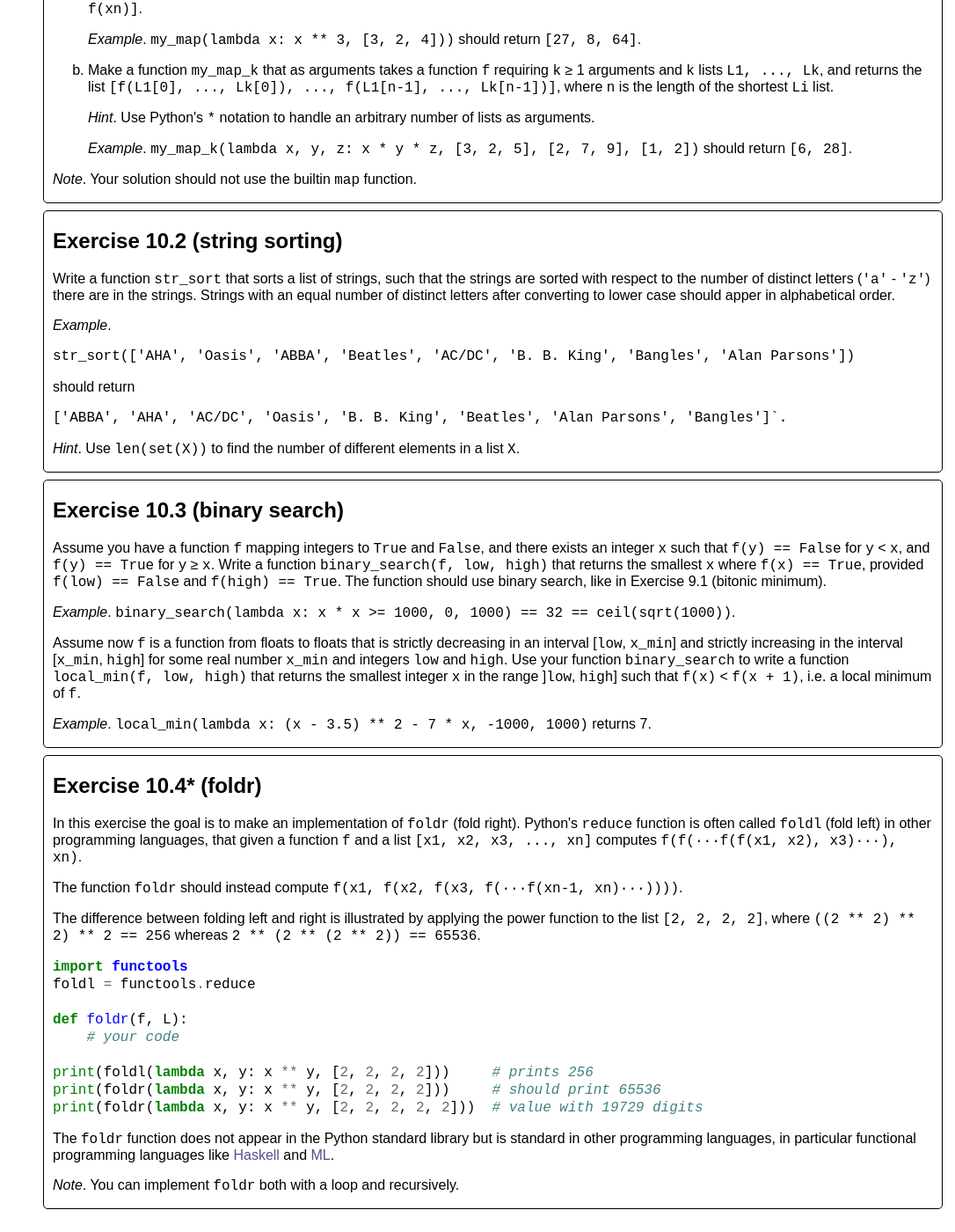
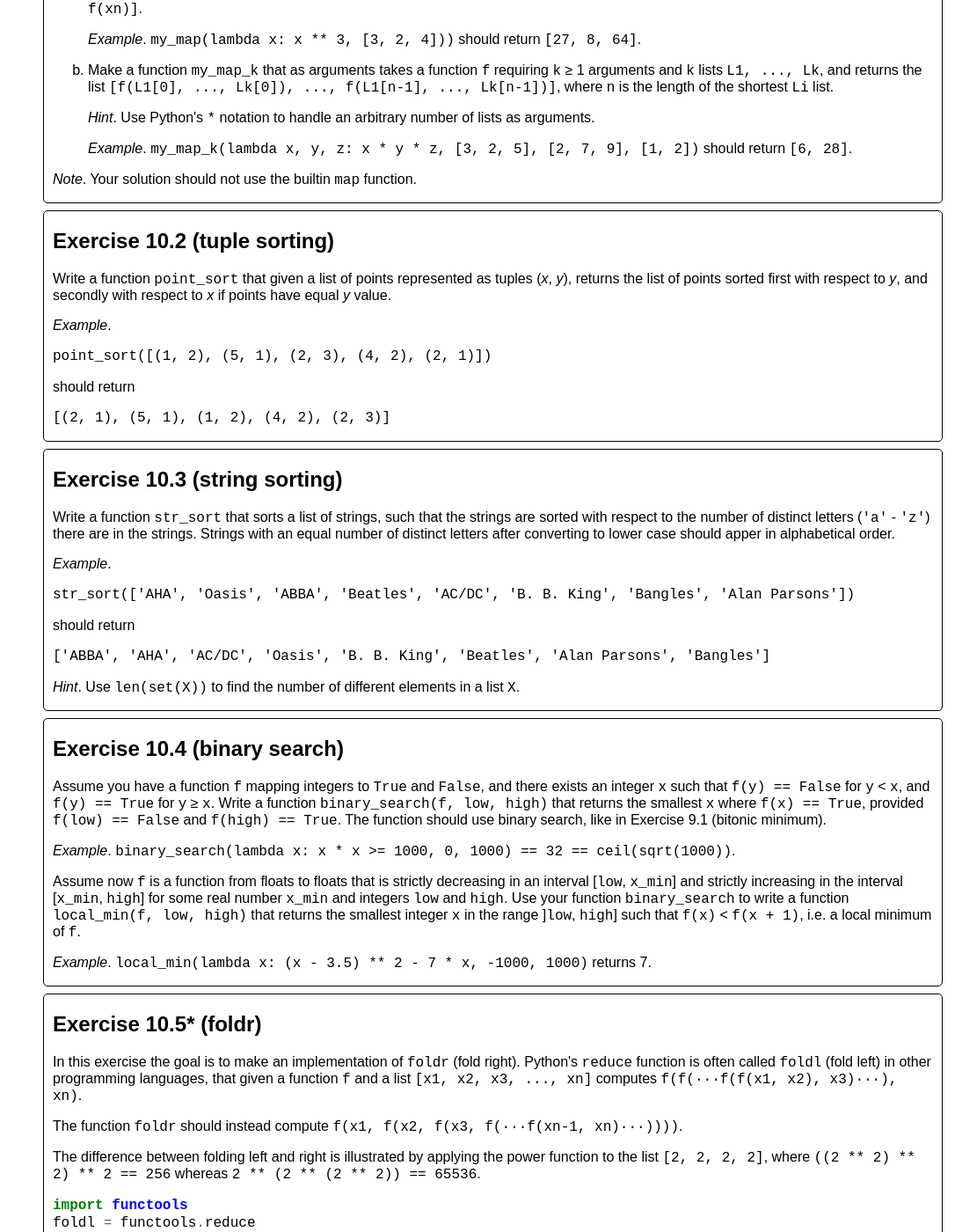
Before and after one commit to gsbrodal/gsbrodal.github.io, a Jekyll site: the page built from ipsa/exercises.html, in a window 1280 px wide and 1400 px high, scrolled down 20536 px. Shown: the whole window at 88% size, without its empty margins (194-1280 px from the left). Built offline with Jekyll 4.4.1, drawn with Linux system fonts in a browser that asks for light colours.

Commit message:
exercises.html all-slides.pdf lambda.pdf lambda.pptx

```diff
--- a/ipsa/exercises.html
+++ b/ipsa/exercises.html
@@ -889,20 +889,31 @@ length <em>i</em> with the column positions for the queens in the <em>i</em> fir
 <p><em>Note</em>. Your solution should not use the builtin <code>map</code> function.</p>
 </div>
 <div class="exercise">
-<h2>Exercise 10.2 (string sorting)</h2>
+<h2>Exercise 10.2 (tuple sorting)</h2>
+<p>Write a function <code>point_sort</code> that given a list of points represented as tuples (<em>x</em>, <em>y</em>), returns the list of points sorted first with respect to <em>y</em>, and secondly with respect to <em>x</em> if points have equal <em>y</em> value.</p>
+<p><em>Example</em>.</p>
+<div class="codehilite"><pre><span></span><code>point_sort([(1, 2), (5, 1), (2, 3), (4, 2), (2, 1)])
+</code></pre></div>
+
+<p>should return</p>
+<div class="codehilite"><pre><span></span><code>[(2, 1), (5, 1), (1, 2), (4, 2), (2, 3)]
+</code></pre></div>
+</div>
+<div class="exercise">
+<h2>Exercise 10.3 (string sorting)</h2>
 <p>Write a function <code>str_sort</code> that sorts a list of strings, such that the strings are sorted with respect to the number of distinct letters (<code>'a'</code> - <code>'z'</code>) there are in the strings. Strings with an equal number of distinct letters after converting to lower case should apper in alphabetical order.</p>
 <p><em>Example</em>.</p>
 <div class="codehilite"><pre><span></span><code>str_sort([&#39;AHA&#39;, &#39;Oasis&#39;, &#39;ABBA&#39;, &#39;Beatles&#39;, &#39;AC/DC&#39;, &#39;B. B. King&#39;, &#39;Bangles&#39;, &#39;Alan Parsons&#39;])
 </code></pre></div>
 
 <p>should return</p>
-<div class="codehilite"><pre><span></span><code>[&#39;ABBA&#39;, &#39;AHA&#39;, &#39;AC/DC&#39;, &#39;Oasis&#39;, &#39;B. B. King&#39;, &#39;Beatles&#39;, &#39;Alan Parsons&#39;, &#39;Bangles&#39;]`.
+<div class="codehilite"><pre><span></span><code>[&#39;ABBA&#39;, &#39;AHA&#39;, &#39;AC/DC&#39;, &#39;Oasis&#39;, &#39;B. B. King&#39;, &#39;Beatles&#39;, &#39;Alan Parsons&#39;, &#39;Bangles&#39;]
 </code></pre></div>
 
 <p><em>Hint</em>. Use <code>len(set(X))</code> to find the number of different elements in a list <code>X</code>.</p>
 </div>
 <div class="exercise">
-<h2>Exercise 10.3 (binary search)</h2>
+<h2>Exercise 10.4 (binary search)</h2>
 <p>Assume you have a function <code>f</code> mapping integers to <code>True</code> and <code>False</code>, and there exists an integer <code>x</code> such that <code>f(y) == False</code> for <code>y</code> &lt; <code>x</code>, and <code>f(y) == True</code> for <code>y</code> ≥ <code>x</code>. Write a function <code>binary_search(f, low, high)</code> that returns the smallest <code>x</code> where <code>f(x) == True</code>, provided <code>f(low) == False</code> and <code>f(high) == True</code>.  The function should use binary search, like in Exercise 9.1 (bitonic minimum).</p>
 <p><em>Example</em>. <code>binary_search(lambda x: x * x &gt;= 1000, 0, 1000) == 32 == ceil(sqrt(1000))</code>.</p>
 <p>Assume now <code>f</code> is a function from floats to floats that is strictly decreasing in an interval [<code>low</code>, <code>x_min</code>] and strictly increasing in the interval [<code>x_min</code>, <code>high</code>] for some real number <code>x_min</code> and integers <code>low</code> and <code>high</code>.
@@ -910,7 +921,7 @@ Use your function <code>binary_search</code> to write a function <code>local_min
 <p><em>Example</em>. <code>local_min(lambda x: (x - 3.5) ** 2 - 7 * x, -1000, 1000)</code> returns 7.</p>
 </div>
 <div class="exercise">
-<h2>Exercise 10.4* (foldr)</h2>
+<h2>Exercise 10.5* (foldr)</h2>
 <p>In this exercise the goal is to make an implementation of <code>foldr</code> (fold right).  Python's <code>reduce</code> function is often
 called <code>foldl</code> (fold left) in other programming languages, that given a function <code>f</code> and a list <code>[x1, x2, x3, ..., xn]</code> computes <code>f(f(···f(f(x1, x2), x3)···), xn)</code>.</p>
 <p>The function <code>foldr</code> should instead compute <code>f(x1, f(x2, f(x3, f(···f(xn-1, xn)···))))</code>.</p>
```
Also changed, not shown: 2 other files.
